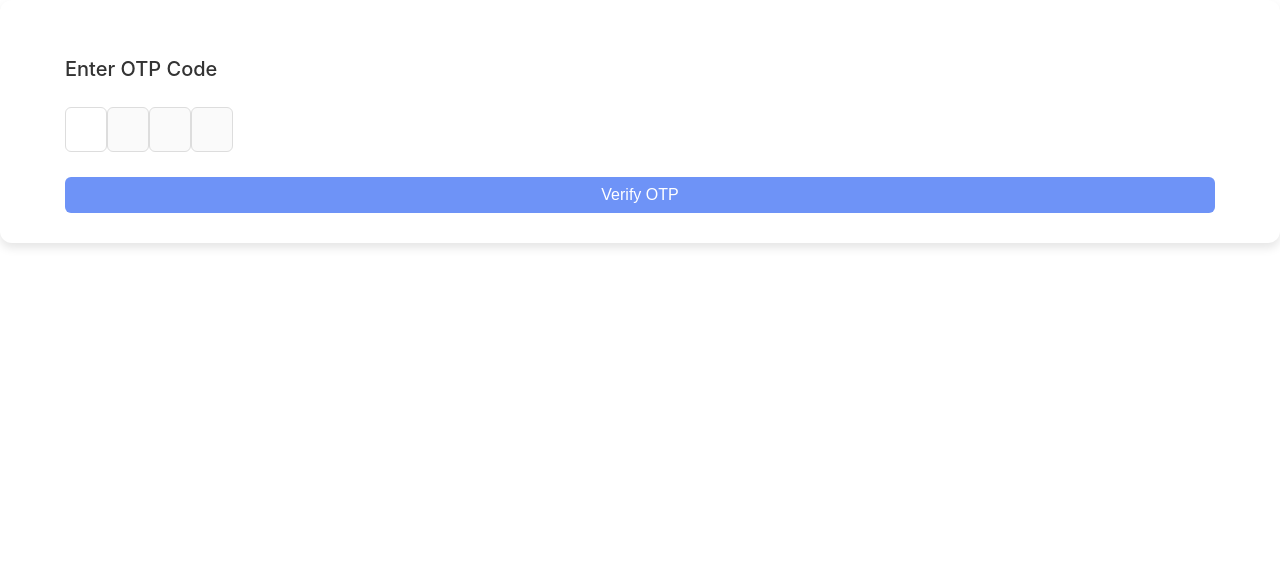
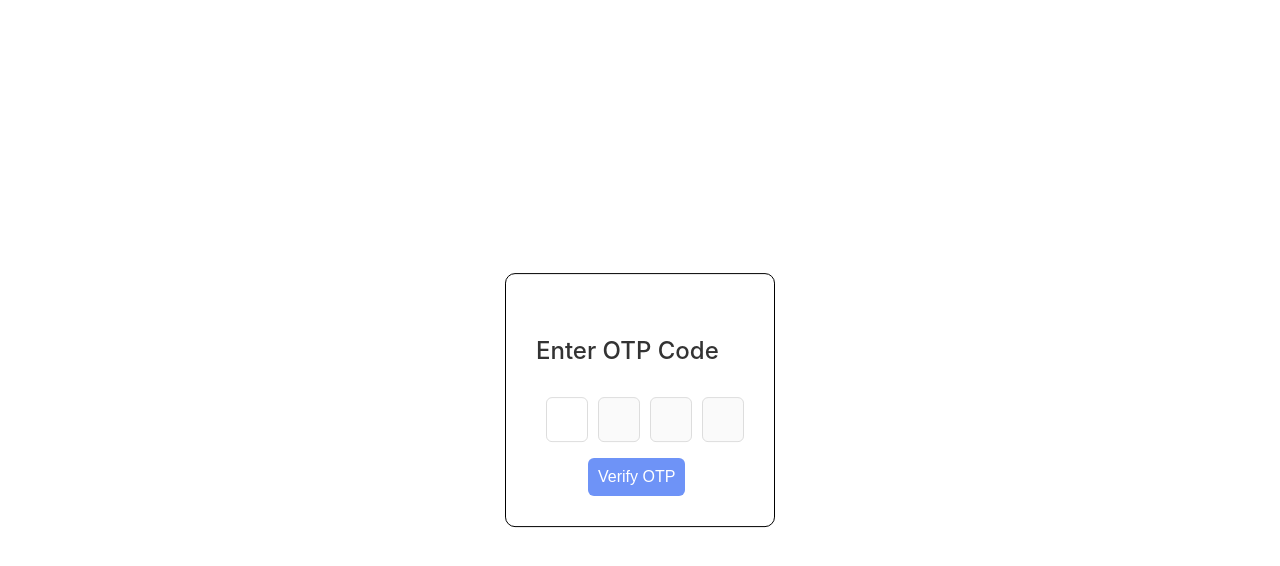
Before and after one commit to animeshanand1/FashionFusion, a React (Create React App) app in the folder client/: page /verify-otp in a window 1280 px wide. Shown: the top 566 px of the page. Built offline with nearby package versions, Linux system fonts and the light colour scheme.

Commit message:
improved css otp page

```diff
--- a/client/src/Components/OTP/Otp.js
+++ b/client/src/Components/OTP/Otp.js
@@ -3,18 +3,17 @@
 
 function Otp() {
     return (
-
         <div className={styles.container}>
             <h4>Enter OTP Code</h4>
-            <form action="#">
+            <form>
                 <div className={styles["input-field"]}>
                     <input type="number" className={styles["otp-input"]} />
                     <input type="number" className={styles["otp-input"]} disabled />
                     <input type="number" className={styles["otp-input"]} disabled />
                     <input type="number" className={styles["otp-input"]} disabled />
                 </div>
-                <button className={styles["verify-btn"]}>Verify OTP</button>
             </form>
+            <button className={styles["verify-btn"]}>Verify OTP</button>
         </div>
 
     )
--- a/client/src/Components/OTP/otp.module.css
+++ b/client/src/Components/OTP/otp.module.css
@@ -1,60 +1,47 @@
 .container {
   background: #fff;
-  padding: 30px 65px;
-  border-radius: 12px;
-  row-gap: 20px;
-  box-shadow: 0 5px 10px rgba(0, 0, 0, 0.1);
+  padding: 30px;
+  display: block;
+  position: fixed;
+  top: 50%;
+  left: 50%;
+  transform: translate(-50%, -50%);
+  border-radius: 10px;
+  border: 1px solid black;
+  margin: 0 auto;
+
 }
-.container header {
-  height: 65px;
-  width: 65px;
-  background: #4070f4;
-  color: #fff;
-  font-size: 2.5rem;
-  border-radius: 50%;
-}
+
 .container h4 {
-  font-size: 1.25rem;
+  font-size: 1.5rem;
   color: #333;
   font-weight: 500;
-}
-form .input-field {
-  flex-direction: row;
-  column-gap: 10px;
 }
 .input-field input {
   height: 45px;
   width: 42px;
   border-radius: 6px;
   outline: none;
-  font-size: 1.125rem;
+  font-size: 1rem;
   text-align: center;
   border: 1px solid #ddd;
 }
 .input-field input:focus {
   box-shadow: 0 1px 0 rgba(0, 0, 0, 0.1);
 }
-.input-field input::-webkit-inner-spin-button,
-.input-field input::-webkit-outer-spin-button {
-  display: none;
+.otp-input{
+  margin-left: 10px;
 }
-form button {
-  margin-top: 25px;
-  width: 100%;
+.verify-btn {
+  position: relative;
+  left: 25%;
+  margin-top: 1rem;
   color: #fff;
   font-size: 1rem;
   border: none;
-  padding: 9px 0;
-  cursor: pointer;
+  padding: 10px;
   border-radius: 6px;
   pointer-events: none;
   background: #6e93f7;
   transition: all 0.2s ease;
 }
-form button.active {
-  background: #4070f4;
-  pointer-events: auto;
-}
-form button:hover {
-  background: #0e4bf1;
-}
```
